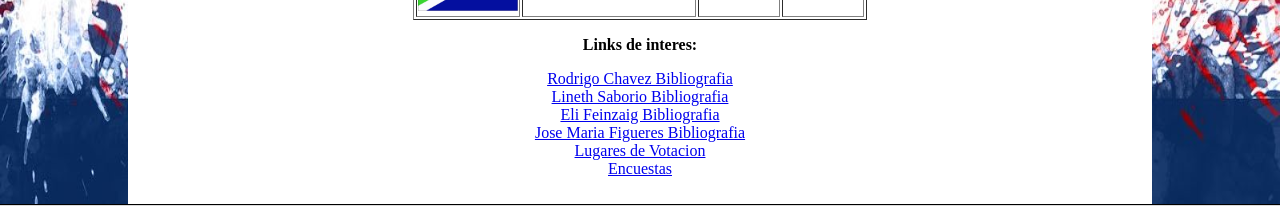
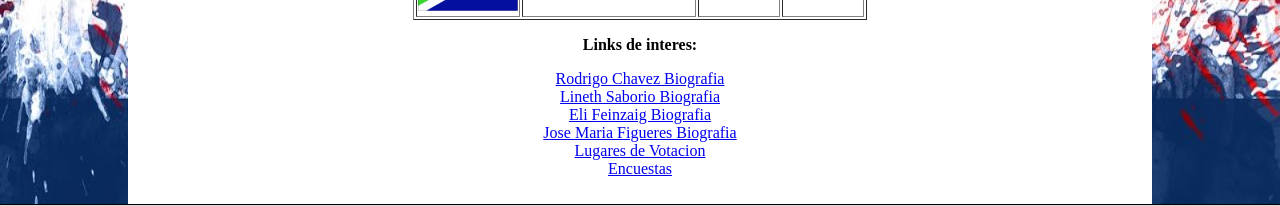
Before and after one commit to Chutarjs/Tarea-3-DAW-Jesus-Rojas, a plain HTML site: page index.html in a window 1280 px wide. Shown: the part 803-1009 px from the top of the page. Drawn offline with Linux system fonts and the light colour scheme.

Commit message:
Update index.html

```diff
--- a/index.html
+++ b/index.html
@@ -92,10 +92,10 @@
             <div id = "LinksInteres">
                 <p>Links de interes:</p>
                 <ul>
-                    <li><a href="https://www.presidencia.go.cr/autoridades/equipo-presidencial/presidente-de-la-republica/">Rodrigo Chavez Bibliografia</a></li>
-                    <li><a href="https://www.tse.go.cr/fichas/candidaturas/P/p-PUSC/204240867">Lineth Saborio Bibliografia</a></li>
-                    <li><a href="https://liberal.cr/biografia-eli-feinzaig/">Eli Feinzaig Bibliografia</a></li>
-                    <li><a href="https://www.figueres.cr/es-cr/">Jose Maria Figueres Bibliografia</a></li>
+                    <li><a href="https://www.presidencia.go.cr/autoridades/equipo-presidencial/presidente-de-la-republica/">Rodrigo Chavez Biografia</a></li>
+                    <li><a href="https://www.tse.go.cr/fichas/candidaturas/P/p-PUSC/204240867">Lineth Saborio Biografia</a></li>
+                    <li><a href="https://liberal.cr/biografia-eli-feinzaig/">Eli Feinzaig Biografia</a></li>
+                    <li><a href="https://www.figueres.cr/es-cr/">Jose Maria Figueres Biografia</a></li>
                     <li><a href="https://www.tse.go.cr/dondevotar/">Lugares de Votacion</a></li>
                     <li><a href="https://semanariouniversidad.com/pais/encuesta-ciep-uce-confirma-punteros-y-31-de-indecisos-al-cierre-de-la-campana/">Encuestas</a></li>
                 </ul>
```
